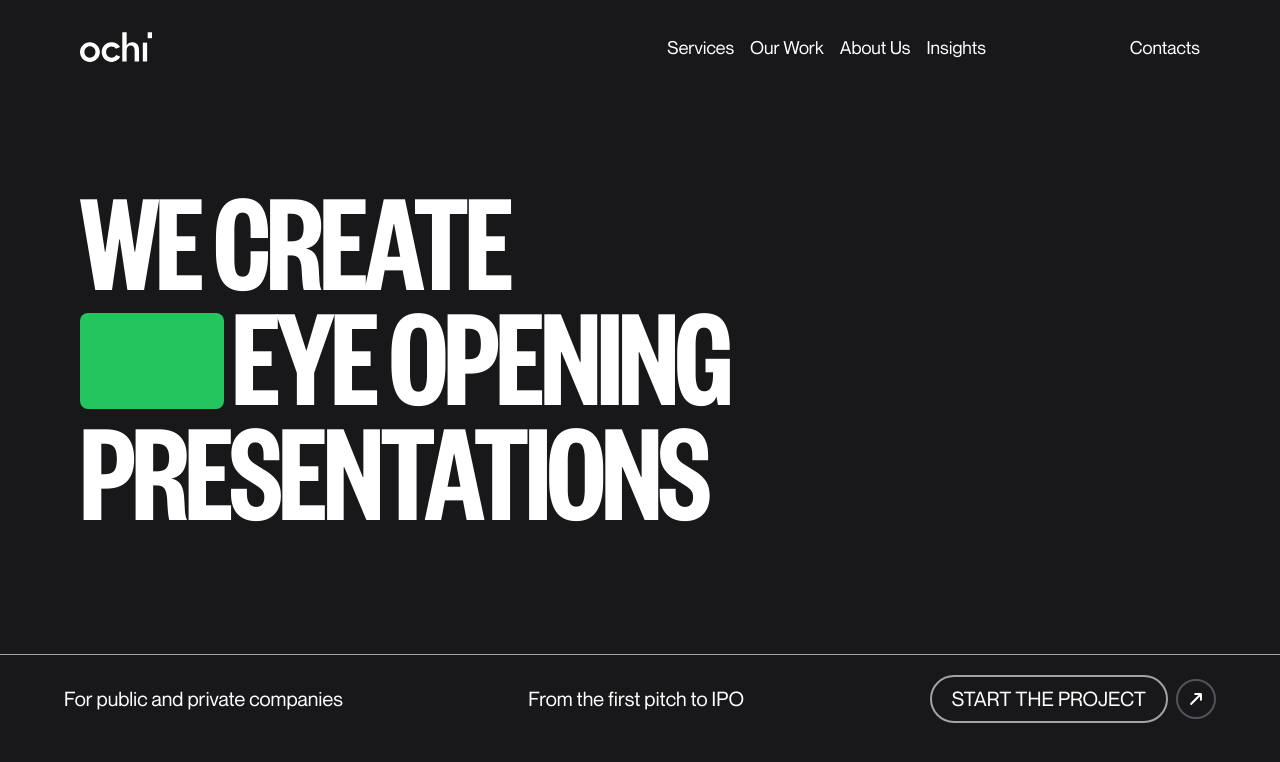
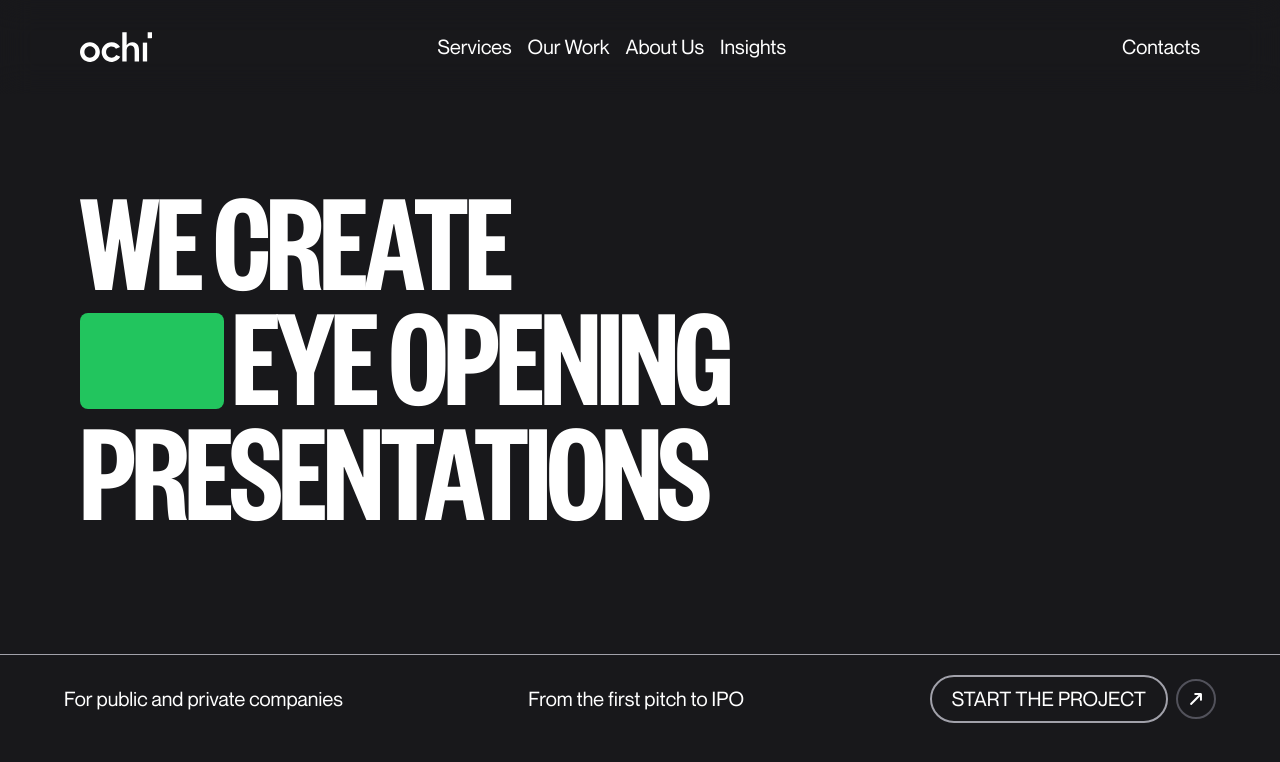
Before and after one commit to abhishekkapoorx/huee, a React (Vite) app: page / in a window 1280 px wide. Shown: the top 762 px of the page. Built offline with nearby package versions, Linux system fonts and the light colour scheme.

Commit message:
Add Navbar translucent effect

```diff
--- a/src/components/Navbar.jsx
+++ b/src/components/Navbar.jsx
@@ -2,7 +2,7 @@ import React from 'react'
 
 const Navbar = () => {
     return (
-        <div className='fixed z-[999] w-full px-20 py-8 font-montreal flex justify-between items-center'>
+        <div className='fixed z-[999] w-full px-20 py-8 font-montreal flex justify-between items-center bg-white-700  backdrop-filter backdrop-blur-lg bg-opacity-10' >
             <div className="logo">
                 <svg width="72" height="30" viewBox="0 0 72 30" fill="none" xmlns="http://www.w3.org/2000/svg">
                     <path d="M9.8393 10.2032C4.22951 10.3257 -0.0459221 14.7356 0.000372391 20.2752C0.0412204 25.3548 4.57808 30.3608 10.6862 29.9226C15.5145 29.5768 19.9015 25.4119 19.8525 20.0057C19.8035 14.5995 15.1904 10.0916 9.8393 10.2032ZM9.89649 25.7005C6.87101 25.7005 4.39834 23.1144 4.40924 19.9839C4.39525 19.2507 4.52792 18.522 4.79947 17.8407C5.07102 17.1594 5.47597 16.5392 5.99056 16.0164C6.50515 15.4937 7.11902 15.0789 7.79613 14.7966C8.47324 14.5142 9.19995 14.3698 9.93362 14.372C10.6673 14.3742 11.3931 14.5228 12.0686 14.8092C12.744 15.0956 13.3554 15.514 13.8668 16.0398C14.3783 16.5656 14.7796 17.1882 15.0471 17.8711C15.3146 18.554 15.4429 19.2834 15.4246 20.0166C15.4409 23.1008 12.9111 25.7059 9.88832 25.7005H9.89649Z" fill="currentColor"></path>
@@ -15,7 +15,7 @@ const Navbar = () => {
 
             <div className="links flex gap-4">
                 {["Services", "Our Work", "About Us", "Insights", "Contacts"].map((link, index) => (
-                    <a key={index} href={`/${link.toLowerCase()}`} className={`text-lg capitalize font-light ${index === 4 && "ml-32"}`}>{link}</a>
+                    <a key={index} href={`/${link.toLowerCase()}`} className={`text-xl capitalize font-light ${index === 4 && "ml-[25vw]"}`}>{link}</a>
                 ))}
             </div>
 
```
